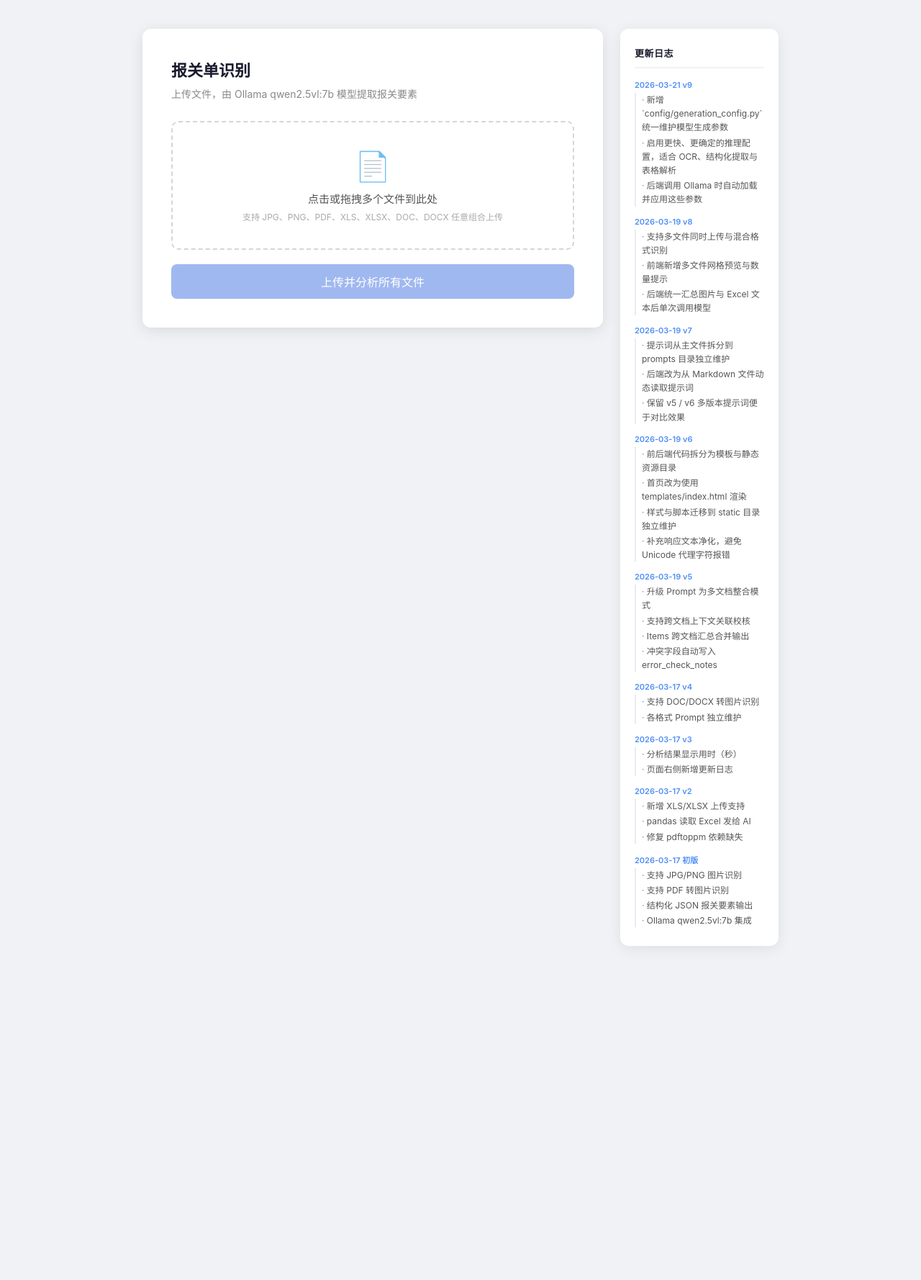
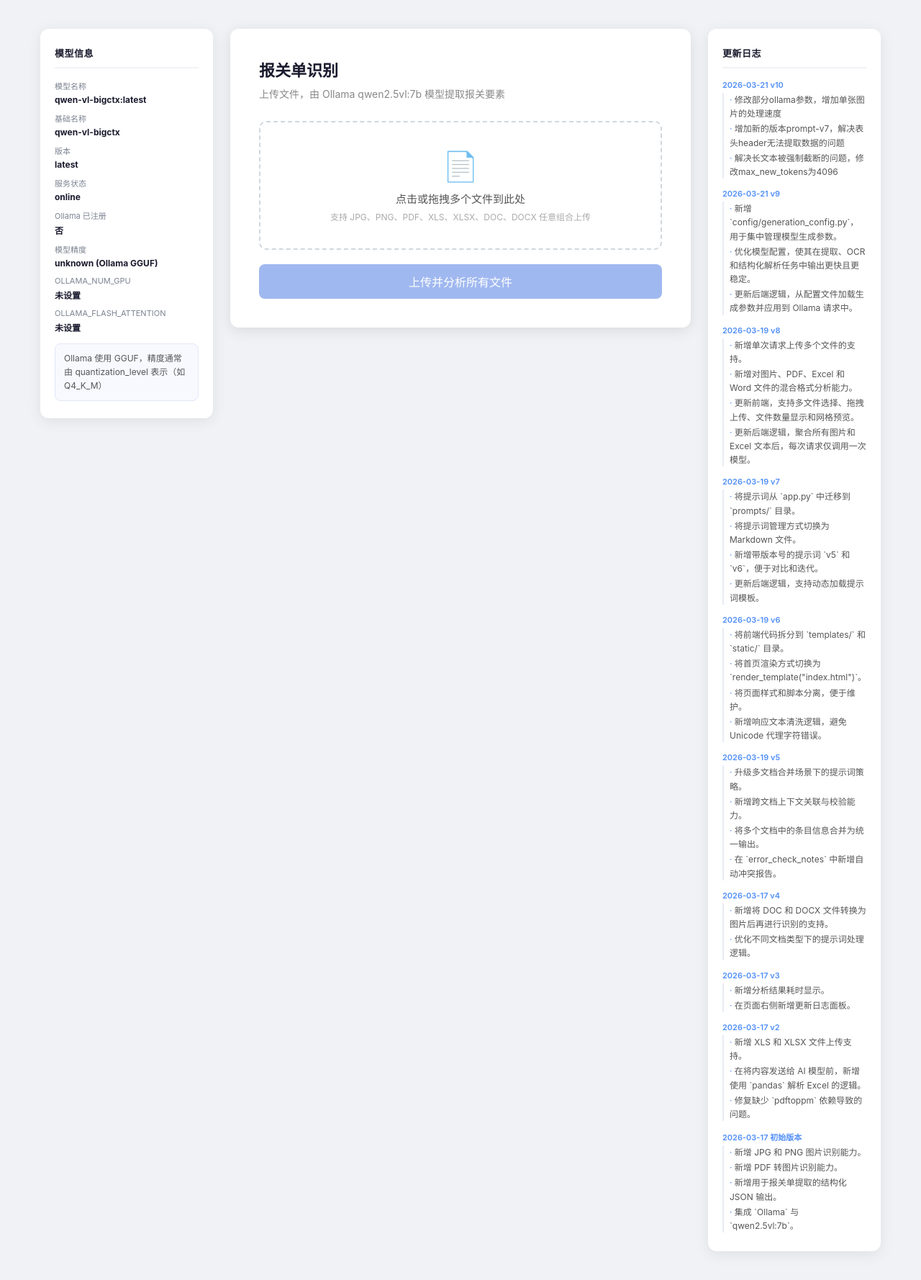
Before and after one commit to tntppa/goaiqwen, a Flask app: page / in a window 1280 px wide. Shown: the whole page at 72% size. Before the commit the page ends 1314 px from the top, so only its background shows below. Run offline with Flask 3, Linux system fonts and the light colour scheme; data that the repository does not hold is empty.

Commit message:
- 修改部分ollama参数，增加单张图片的处理速度 - 增加新的版本prompt-v7，解决表头header无法提取数据的问题 - 解决长文本被强制截断的问题，修改max_new_tokens为4096

```diff
--- a/app.py
+++ b/app.py
@@ -5,7 +5,8 @@ import tempfile
 
 import pandas as pd
 import requests
-from flask import Flask, jsonify, render_template, request
+from flask import Flask, Response, jsonify, render_template, request
+
 from pdf2image import convert_from_bytes
 
 from config.generation_config import (
@@ -14,6 +15,8 @@ from config.generation_config import (
     prompt_file_map,
     prompt_version,
 )
+from model_info import get_model_runtime_info
+
 
 
 
@@ -34,6 +37,8 @@ MODEL_NAME = model_config["model_name"]
 PROMPTS_DIR = os.path.join(BASE_DIR, "prompts")
 PROMPT_VERSION = prompt_version
 PROMPT_FILE_MAP = prompt_file_map
+CHANGELOG_PATH = os.path.join(BASE_DIR, "CHANGELOG.md")
+
 
 
 
@@ -60,7 +65,7 @@ def build_ollama_options() -> dict[str, float | int]:
         "temperature": generation_kwargs.get("temperature", 0.0),
         "top_p": generation_kwargs.get("top_p", 1.0),
         "repeat_penalty": generation_kwargs.get("repetition_penalty", 1.0),
-        "num_predict": generation_kwargs.get("max_new_tokens", 1024),
+        "num_predict": generation_kwargs.get("max_new_tokens", 4096),
     }
     if generation_kwargs.get("do_sample") is False:
         options["top_k"] = 1
@@ -119,12 +124,48 @@ def build_excel_prompt(excel_text: str) -> str:
 
 
 
+def read_changelog() -> str:
+    with open(CHANGELOG_PATH, "r", encoding="utf-8") as changelog_file:
+        return changelog_file.read().strip()
+
+
+
 def sanitize_text(value: object) -> str:
+
     text = value if isinstance(value, str) else str(value)
     return ''.join(ch for ch in text if not 0xD800 <= ord(ch) <= 0xDFFF)
 
 
+def _safe_int(value: object) -> int | None:
+    if isinstance(value, int):
+        return value
+    if isinstance(value, float):
+        return int(value)
+    return None
+
+
+def extract_total_tokens(response_json: dict[str, object], prompt: str, result_text: str) -> int:
+    usage = response_json.get("usage")
+    if isinstance(usage, dict):
+        total_tokens = _safe_int(usage.get("total_tokens"))
+        if total_tokens is not None:
+            return total_tokens
+
+        prompt_tokens = _safe_int(usage.get("prompt_tokens") or usage.get("input_tokens"))
+        completion_tokens = _safe_int(usage.get("completion_tokens") or usage.get("output_tokens"))
+        if prompt_tokens is not None and completion_tokens is not None:
+            return prompt_tokens + completion_tokens
+
+    prompt_eval_count = _safe_int(response_json.get("prompt_eval_count"))
+    eval_count = _safe_int(response_json.get("eval_count"))
+    if prompt_eval_count is not None and eval_count is not None:
+        return prompt_eval_count + eval_count
+
+    return max(1, len(prompt) // 4) + max(1, len(result_text) // 4)
+
+
 def check_ollama_connection() -> None:
+
     """启动时检测 Ollama 服务是否可达"""
     try:
         validate_generation_kwargs()
@@ -155,22 +196,39 @@ def index():
     return render_template("index.html")
 
 
+@app.route("/changelog", methods=["GET"])
+def changelog_endpoint():
+    try:
+        return Response(read_changelog(), mimetype="text/markdown; charset=utf-8")
+    except FileNotFoundError:
+        return jsonify({"error": "未找到 CHANGELOG.md 文件"}), 404
+    except Exception as e:
+        return jsonify({"error": f"更新日志读取失败：{sanitize_text(e)}"}), 500
+
+
+@app.route("/model-info", methods=["GET"])
+def model_info_endpoint():
+    return jsonify(get_model_runtime_info(MODEL_NAME, OLLAMA_HEALTH_URL))
+
+
+
 @app.route("/analyze", methods=["POST"])
 def analyze():
+
     # 多文件上传：前端使用同一个 key=file 多次 append，后端统一用 getlist 接收。
     files = [file for file in request.files.getlist("file") if file and file.filename]
     if not files:
         return jsonify({"error": "未收到文件"}), 400
 
-    def call_ollama(prompt, images_b64=None):
-        payload = {
+    def call_ollama(prompt: str, images_b64: list[str] | None = None):
+        payload: dict[str, object] = {
+
             "model": MODEL_NAME,
             "prompt": prompt,
             "stream": False,
             "options": build_ollama_options(),
             "keep_alive": build_keep_alive(),
         }
-
 
         if images_b64:
             payload["images"] = images_b64
@@ -182,14 +240,18 @@ def analyze():
                 except Exception:
                     err_msg = resp.text[:300]
                 return jsonify({"error": f"Ollama 返回错误（HTTP {resp.status_code}）：{sanitize_text(err_msg)}"}), 502
-            result = resp.json().get("response", "模型未返回内容")
-            return jsonify({"result": sanitize_text(result)})
+
+            response_json = resp.json()
+            result = sanitize_text(response_json.get("response", "模型未返回内容"))
+            total_tokens = extract_total_tokens(response_json, prompt, result)
+            return jsonify({"result": result, "token_used": total_tokens})
         except requests.exceptions.ConnectionError:
             return jsonify({"error": "无法连接到 Ollama 服务，请确认 Ollama 已启动（默认端口 11434）"}), 502
         except requests.exceptions.Timeout:
             return jsonify({"error": "模型响应超时，请稍后重试"}), 504
         except Exception as e:
             return jsonify({"error": sanitize_text(e)}), 500
+
 
     # 所有图片、PDF 页、Word 页统一汇总到一个图片列表；所有 Excel 文本统一汇总后插入 prompt。
     images_b64 = []
@@ -248,7 +310,7 @@ def analyze():
                     with open(word_path, "wb") as f_tmp:
                         f_tmp.write(word_bytes)
                     try:
-                        import pythoncom
+                        import pythoncom  # pyright: ignore[reportMissingModuleSource]
                         pythoncom.CoInitialize()
                     except ImportError:
                         pass
--- a/config/generation_config.py
+++ b/config/generation_config.py
@@ -5,7 +5,7 @@ model_config = {
 }
 
 
-prompt_version = "v6"
+prompt_version = "v7"
 
 prompt_file_map = {
     "common": "common.md",
@@ -20,7 +20,7 @@ generation_kwargs = {
     "temperature": 0.0,
     "top_p": 1.0,
     "num_beams": 1,
-    "max_new_tokens": 1024,
+    "max_new_tokens": 4096,
     "repetition_penalty": 1.05,
     "use_cache": True,
 }
--- /dev/null
+++ b/config/modelconf.txt
@@ -0,0 +1,3 @@
+#环境变量
+OLLAMA_NUM_GPU=999999          # 强制尽量多层 offload 到 GPU 临时生效用set OLLAMA_NUM_GPU=999999
+OLLAMA_FLASH_ATTENTION=1       # 开启 Flash Attention（50 系列支持很好）
--- a/static/style.css
+++ b/static/style.css
@@ -18,15 +18,63 @@ body {
     max-width: 640px;
     flex-shrink: 0;
 }
+.model-info,
 .changelog {
     background: #fff;
     border-radius: 12px;
     box-shadow: 0 4px 20px rgba(0,0,0,0.08);
     padding: 24px 20px;
-    width: 220px;
+    width: 240px;
     flex-shrink: 0;
     align-self: flex-start;
 }
+
+.model-info h2,
+.changelog h2 {
+    font-size: 13px;
+    font-weight: 700;
+    color: #1a1a2e;
+    letter-spacing: 0.5px;
+    text-transform: uppercase;
+    margin-bottom: 16px;
+    padding-bottom: 10px;
+    border-bottom: 2px solid #f0f2f5;
+}
+
+.model-info-list {
+    display: flex;
+    flex-direction: column;
+    gap: 10px;
+}
+
+.model-info-item {
+    display: flex;
+    flex-direction: column;
+    gap: 4px;
+}
+
+.model-info-item span {
+    font-size: 11px;
+    color: #7b8290;
+}
+
+.model-info-item strong {
+    font-size: 12px;
+    color: #1a1a2e;
+    word-break: break-all;
+}
+
+.model-info-note {
+    margin-top: 14px;
+    font-size: 12px;
+    line-height: 1.6;
+    color: #555;
+    padding: 10px 12px;
+    border-radius: 8px;
+    background: #f7f9ff;
+    border: 1px solid #e2e8f8;
+}
+
 .changelog h2 {
     font-size: 13px;
     font-weight: 700;
@@ -64,8 +112,12 @@ body {
 }
 @media (max-width: 960px) {
     body { flex-direction: column; align-items: center; padding: 20px 16px; }
-    .changelog { width: 100%; max-width: 640px; order: -1; }
+    .model-info,
+    .changelog { width: 100%; max-width: 640px; }
+    .model-info { order: -2; }
+    .changelog { order: -1; }
 }
+
 h1 {
     font-size: 22px;
     color: #1a1a2e;
--- a/templates/index.html
+++ b/templates/index.html
@@ -92,7 +92,24 @@
     </style>
 </head>
 <body>
+<aside class="model-info">
+    <h2>模型信息</h2>
+    <div class="model-info-list">
+        <div class="model-info-item"><span>模型名称</span><strong id="mi-model-name">加载中...</strong></div>
+        <div class="model-info-item"><span>基础名称</span><strong id="mi-model-base">-</strong></div>
+        <div class="model-info-item"><span>版本</span><strong id="mi-model-version">-</strong></div>
+        <div class="model-info-item"><span>服务状态</span><strong id="mi-service-status">-</strong></div>
+        <div class="model-info-item"><span>Ollama 已注册</span><strong id="mi-registered">-</strong></div>
+        <div class="model-info-item"><span>模型精度</span><strong id="mi-precision">-</strong></div>
+        <div class="model-info-item"><span>OLLAMA_NUM_GPU</span><strong id="mi-num-gpu">-</strong></div>
+        <div class="model-info-item"><span>OLLAMA_FLASH_ATTENTION</span><strong id="mi-flash-attn">-</strong></div>
+    </div>
+
+    <div id="mi-note" class="model-info-note">-</div>
+</aside>
+
 <div class="container">
+
     <h1>报关单识别</h1>
     <p class="subtitle">上传文件，由 Ollama qwen2.5vl:7b 模型提取报关要素</p>
 
@@ -119,81 +136,9 @@
 
 <aside class="changelog">
     <h2>更新日志</h2>
-    <div class="log-item">
-        <div class="log-date">2026-03-21 v9</div>
-        <ul class="log-desc">
-            <li>新增 `config/generation_config.py` 统一维护模型生成参数</li>
-            <li>启用更快、更确定的推理配置，适合 OCR、结构化提取与表格解析</li>
-            <li>后端调用 Ollama 时自动加载并应用这些参数</li>
-        </ul>
-    </div>
-    <div class="log-item">
-        <div class="log-date">2026-03-19 v8</div>
-        <ul class="log-desc">
-            <li>支持多文件同时上传与混合格式识别</li>
-            <li>前端新增多文件网格预览与数量提示</li>
-            <li>后端统一汇总图片与 Excel 文本后单次调用模型</li>
-        </ul>
-    </div>
+    <div id="changelog-content">加载中...</div>
+</aside>
 
-    <div class="log-item">
-        <div class="log-date">2026-03-19 v7</div>
-        <ul class="log-desc">
-            <li>提示词从主文件拆分到 prompts 目录独立维护</li>
-            <li>后端改为从 Markdown 文件动态读取提示词</li>
-            <li>保留 v5 / v6 多版本提示词便于对比效果</li>
-        </ul>
-    </div>
-    <div class="log-item">
-        <div class="log-date">2026-03-19 v6</div>
-        <ul class="log-desc">
-            <li>前后端代码拆分为模板与静态资源目录</li>
-            <li>首页改为使用 templates/index.html 渲染</li>
-            <li>样式与脚本迁移到 static 目录独立维护</li>
-            <li>补充响应文本净化，避免 Unicode 代理字符报错</li>
-        </ul>
-    </div>
-    <div class="log-item">
-        <div class="log-date">2026-03-19 v5</div>
-        <ul class="log-desc">
-            <li>升级 Prompt 为多文档整合模式</li>
-            <li>支持跨文档上下文关联校核</li>
-            <li>Items 跨文档汇总合并输出</li>
-            <li>冲突字段自动写入 error_check_notes</li>
-        </ul>
-    </div>
-    <div class="log-item">
-        <div class="log-date">2026-03-17 v4</div>
-        <ul class="log-desc">
-            <li>支持 DOC/DOCX 转图片识别</li>
-            <li>各格式 Prompt 独立维护</li>
-        </ul>
-    </div>
-    <div class="log-item">
-        <div class="log-date">2026-03-17 v3</div>
-        <ul class="log-desc">
-            <li>分析结果显示用时（秒）</li>
-            <li>页面右侧新增更新日志</li>
-        </ul>
-    </div>
-    <div class="log-item">
-        <div class="log-date">2026-03-17 v2</div>
-        <ul class="log-desc">
-            <li>新增 XLS/XLSX 上传支持</li>
-            <li>pandas 读取 Excel 发给 AI</li>
-            <li>修复 pdftoppm 依赖缺失</li>
-        </ul>
-    </div>
-    <div class="log-item">
-        <div class="log-date">2026-03-17 初版</div>
-        <ul class="log-desc">
-            <li>支持 JPG/PNG 图片识别</li>
-            <li>支持 PDF 转图片识别</li>
-            <li>结构化 JSON 报关要素输出</li>
-            <li>Ollama qwen2.5vl:7b 集成</li>
-        </ul>
-    </div>
-</aside>
 
 <script>
     const fileInput = document.getElementById('file-input');
@@ -205,10 +150,101 @@
     const resultWrap = document.getElementById('result-wrap');
     const resultText = document.getElementById('result-text');
     const elapsedTime = document.getElementById('elapsed-time');
+    const miModelName = document.getElementById('mi-model-name');
+    const miModelBase = document.getElementById('mi-model-base');
+    const miModelVersion = document.getElementById('mi-model-version');
+    const miServiceStatus = document.getElementById('mi-service-status');
+    const miRegistered = document.getElementById('mi-registered');
+    const miPrecision = document.getElementById('mi-precision');
+    const miNumGpu = document.getElementById('mi-num-gpu');
+    const miFlashAttn = document.getElementById('mi-flash-attn');
+    const miNote = document.getElementById('mi-note');
+    const changelogContent = document.getElementById('changelog-content');
+
+
 
     let selectedFiles = [];
 
+    async function loadModelInfo() {
+        try {
+            const resp = await fetch('/model-info');
+            const data = await resp.json();
+            miModelName.textContent = data.model_name || '-';
+            miModelBase.textContent = data.model_base_name || '-';
+            miModelVersion.textContent = data.model_version || '-';
+            miServiceStatus.textContent = data.service_status || '-';
+            miRegistered.textContent = data.available_in_ollama ? '是' : '否';
+            miPrecision.textContent = data.precision_mode || '-';
+            miNumGpu.textContent = data.ollama_num_gpu ?? '-';
+            miFlashAttn.textContent = data.ollama_flash_attention ?? '-';
+            miNote.textContent = data.precision_check_note || data.error || '-';
+
+        } catch (err) {
+            miServiceStatus.textContent = 'offline';
+            miRegistered.textContent = '-';
+            miPrecision.textContent = '-';
+            miNumGpu.textContent = '-';
+            miFlashAttn.textContent = '-';
+            miNote.textContent = '模型信息获取失败，请检查服务状态。';
+
+        }
+    }
+
+    function renderChangelog(markdown) {
+        const lines = markdown.split(/\r?\n/);
+        const fragment = document.createDocumentFragment();
+        let currentItem = null;
+        let currentList = null;
+
+        lines.forEach((rawLine) => {
+            const line = rawLine.trim();
+            if (!line || line.startsWith('# ')) {
+                return;
+            }
+
+            if (line.startsWith('## ')) {
+                currentItem = document.createElement('div');
+                currentItem.className = 'log-item';
+
+                const title = document.createElement('div');
+                title.className = 'log-date';
+                title.textContent = line.slice(3).trim();
+                currentItem.appendChild(title);
+
+                currentList = document.createElement('ul');
+                currentList.className = 'log-desc';
+                currentItem.appendChild(currentList);
+                fragment.appendChild(currentItem);
+                return;
+            }
+
+            if (line.startsWith('- ') && currentList) {
+                const item = document.createElement('li');
+                item.textContent = line.slice(2).trim();
+                currentList.appendChild(item);
+            }
+        });
+
+        changelogContent.innerHTML = '';
+        changelogContent.appendChild(fragment);
+    }
+
+    async function loadChangelog() {
+        try {
+            const resp = await fetch('/changelog');
+            if (!resp.ok) {
+                throw new Error('更新日志加载失败');
+            }
+            const markdown = await resp.text();
+            renderChangelog(markdown);
+        } catch (err) {
+            changelogContent.innerHTML = '<div class="log-item"><div class="log-date">更新日志</div><ul class="log-desc"><li>更新日志加载失败</li></ul></div>';
+        }
+    }
+
+
     function getExt(name) {
+
         return name.includes('.') ? name.split('.').pop().toLowerCase() : '';
     }
 
@@ -327,7 +363,12 @@
         fileInput.value = '';
     });
 
+    loadModelInfo();
+    loadChangelog();
+
     submitBtn.addEventListener('click', async function() {
+
+
         if (!selectedFiles.length) {
             return;
         }
@@ -348,9 +389,11 @@
             const data = await resp.json();
             const elapsed = ((performance.now() - t0) / 1000).toFixed(2);
             resultWrap.style.display = 'block';
-            elapsedTime.textContent = '用时 ' + elapsed + ' 秒';
+            const tokenText = data.token_used != null ? ('  本次使用token ' + data.token_used) : '';
+            elapsedTime.textContent = '用时 ' + elapsed + ' 秒' + tokenText;
 
             if (data.error) {
+
                 resultText.innerHTML = '<span class="error">错误：' + data.error + '</span>';
             } else {
                 resultText.textContent = data.result;
```
Also changed, not shown: model_info.py (added, +176 -0 lines), prompts/v7/common.md (added, +43 -0 lines), prompts/v7/excel.md (added, +51 -0 lines), CHANGELOG.md.
